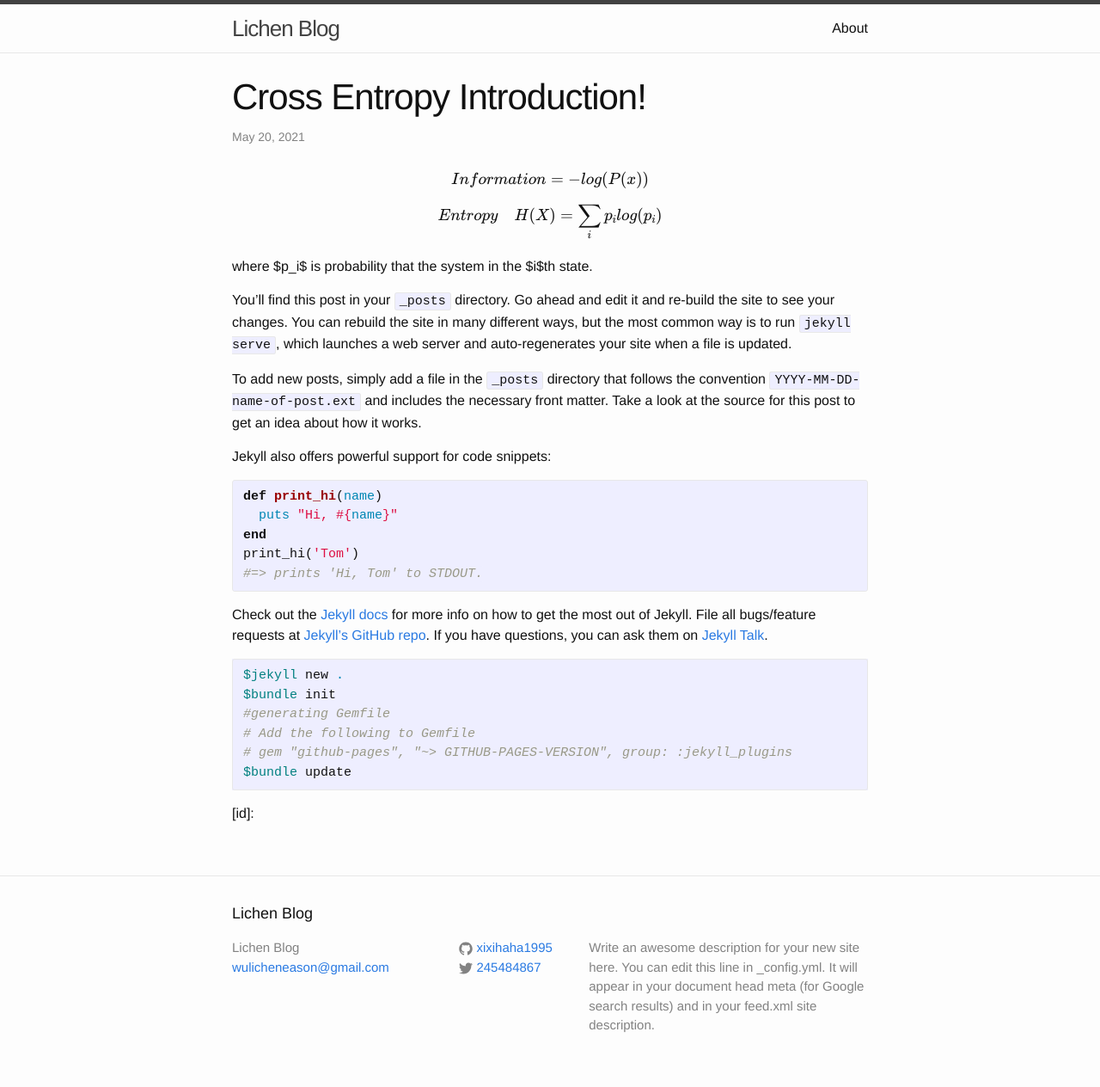
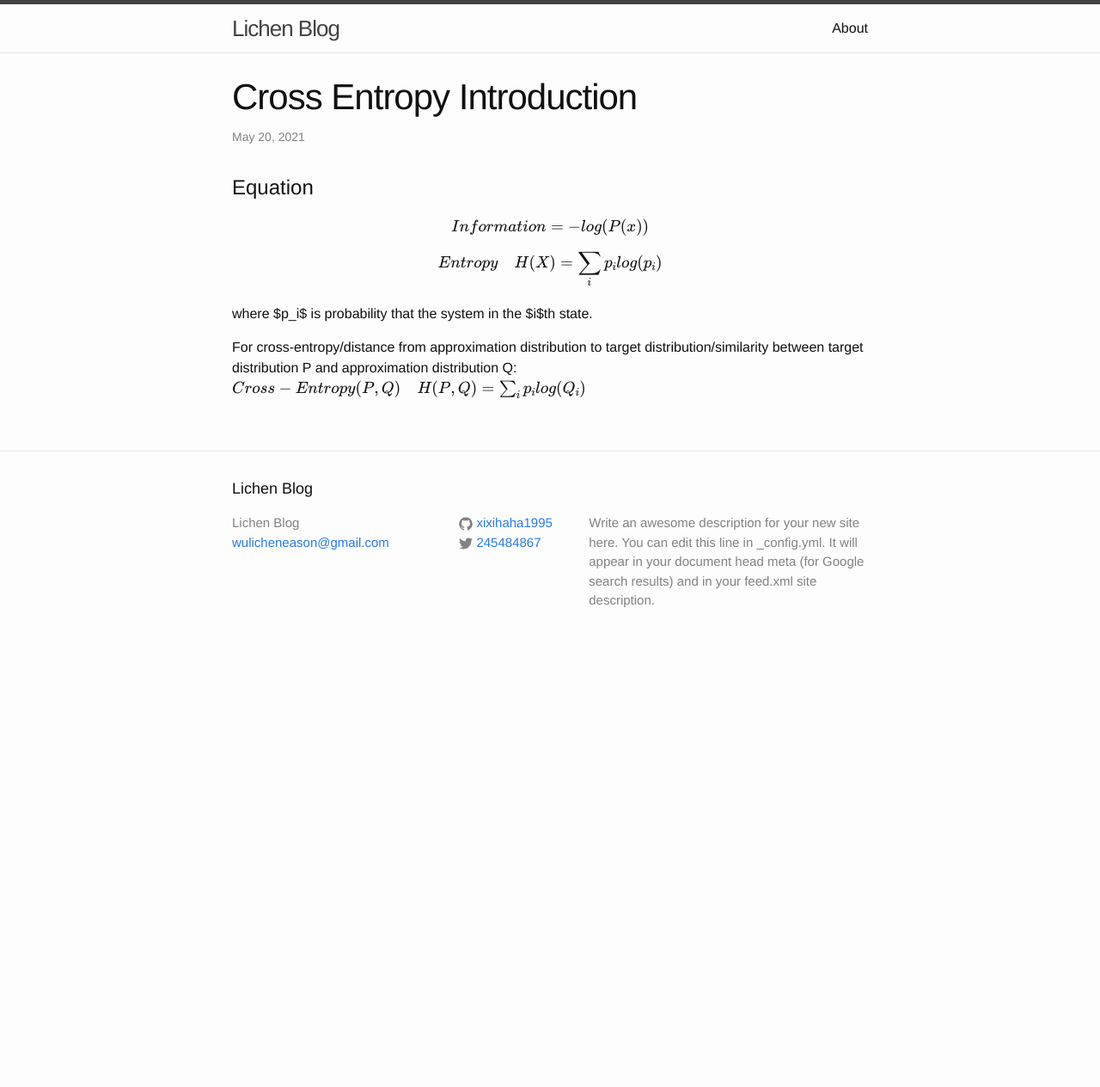
Before and after one commit to xixihaha1995/xixihaha1995.github.io, a Jekyll site: the page built from docs/_posts/2021-05-20-Cross-entropy.markdown, in a window 1280 px wide. Shown: the whole page at 86% size. Built offline with Jekyll 4.4.1, drawn with Linux system fonts in a browser that asks for light colours; after the commit the page ends 900 px from its top, so only the background shows below that.

Commit message:
reformatting

````diff
--- a/docs/_includes/head.html
+++ b/docs/_includes/head.html
@@ -13,14 +13,9 @@
   <!-- for mathjax support -->
 	{% if page.usemathjax %}
 	  <script type="text/x-mathjax-config">
-	  	MathJax = {
-		  tex: {
-		    inlineMath: [['$', '$'], ['\\(', '\\)']]
-		  },
-		  svg: {
-		    fontCache: 'global'
-		  }
-		};
+		MathJax.Hub.Config({
+		TeX: { equationNumbers: { autoNumber: "AMS" } }
+		});
 	  </script>
 	  <script type="text/javascript" async src="https://cdn.jsdelivr.net/npm/mathjax@3/es5/tex-mml-chtml.js"></script>
 	{% endif %}
--- a/docs/_posts/2021-05-20-Cross-entropy.markdown
+++ b/docs/_posts/2021-05-20-Cross-entropy.markdown
@@ -1,12 +1,17 @@
 ---
 usemathjax: true
 layout: post
-title:  "Cross Entropy Introduction!"
+title:  "Cross Entropy Introduction"
 date:   2021-05-20 10:00:36 +0000
+
 ---
+
+# Equation
+
 $$
 Information = -log(P(x))
 $$
+
 
 $$
 Entropy\quad H(X) = \sum_i p_i log(p_i)
@@ -14,37 +19,7 @@ $$
 
 where $p_i$ is probability that the system in the $i$th state.
 
-
-
-You’ll find this post in your `_posts` directory. Go ahead and edit it and re-build the site to see your changes. You can rebuild the site in many different ways, but the most common way is to run `jekyll serve`, which launches a web server and auto-regenerates your site when a file is updated.
-
-To add new posts, simply add a file in the `_posts` directory that follows the convention `YYYY-MM-DD-name-of-post.ext` and includes the necessary front matter. Take a look at the source for this post to get an idea about how it works.
-
-Jekyll also offers powerful support for code snippets:
-
-{% highlight ruby %}
-def print_hi(name)
-  puts "Hi, #{name}"
-end
-print_hi('Tom')
-#=> prints 'Hi, Tom' to STDOUT.
-{% endhighlight %}
-
-Check out the [Jekyll docs][jekyll-docs] for more info on how to get the most out of Jekyll. File all bugs/feature requests at [Jekyll’s GitHub repo][jekyll-gh]. If you have questions, you can ask them on [Jekyll Talk][jekyll-talk].
-
-[jekyll-docs]: http://jekyllrb.com/docs/home
-[jekyll-gh]:   https://github.com/jekyll/jekyll
-[jekyll-talk]: https://talk.jekyllrb.com/
-
-```shell
-$jekyll new .
-$bundle init
-#generating Gemfile
-# Add the following to Gemfile
-# gem "github-pages", "~> GITHUB-PAGES-VERSION", group: :jekyll_plugins
-$bundle update
-```
-
-
-
-[id]:
+For cross-entropy/distance from approximation distribution to target distribution/similarity between target distribution P and approximation distribution Q:
+$$
+Cross-Entropy(P,Q)\quad H(P,Q) = \sum_i p_i log(Q_i)
+$$
````
